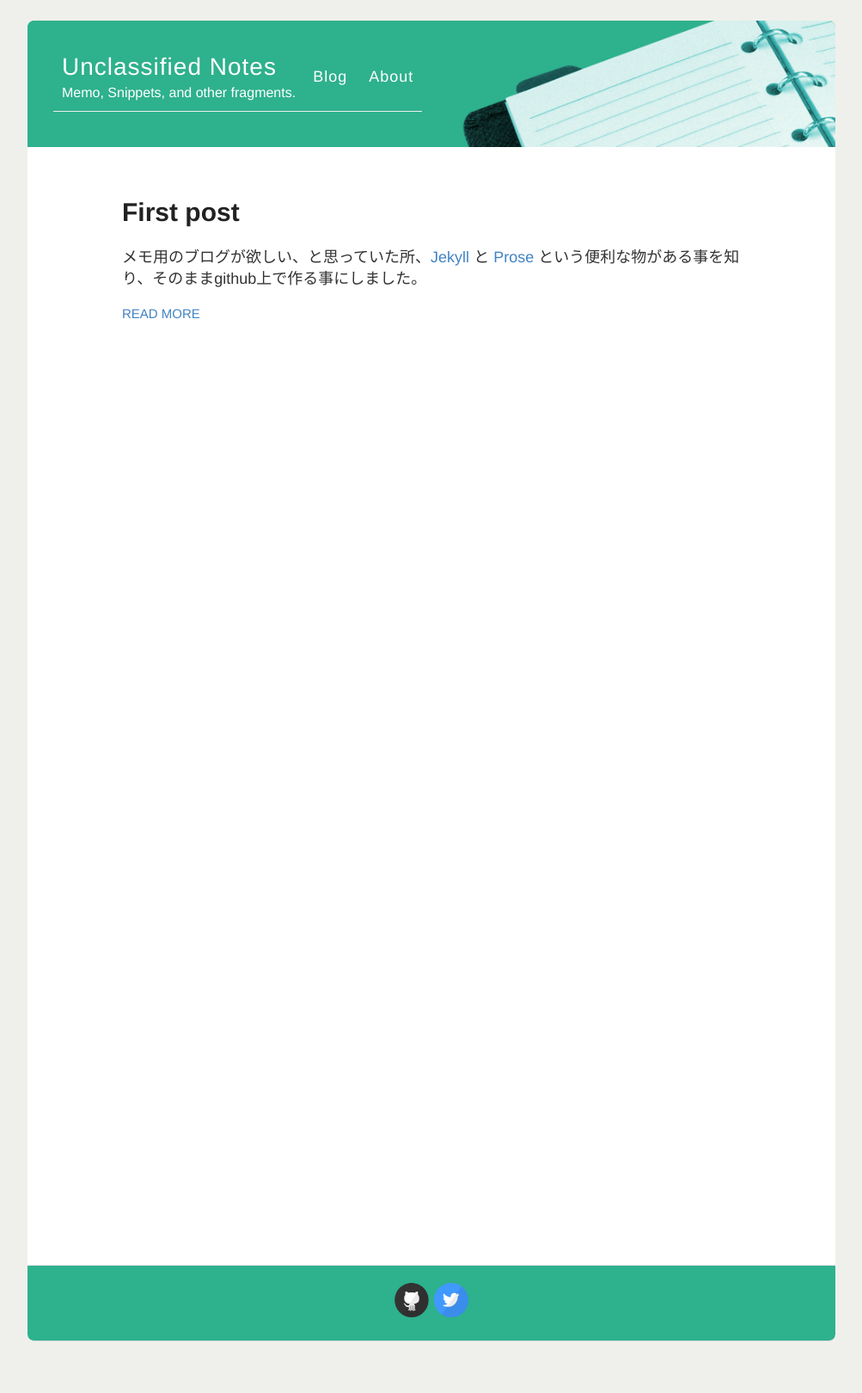
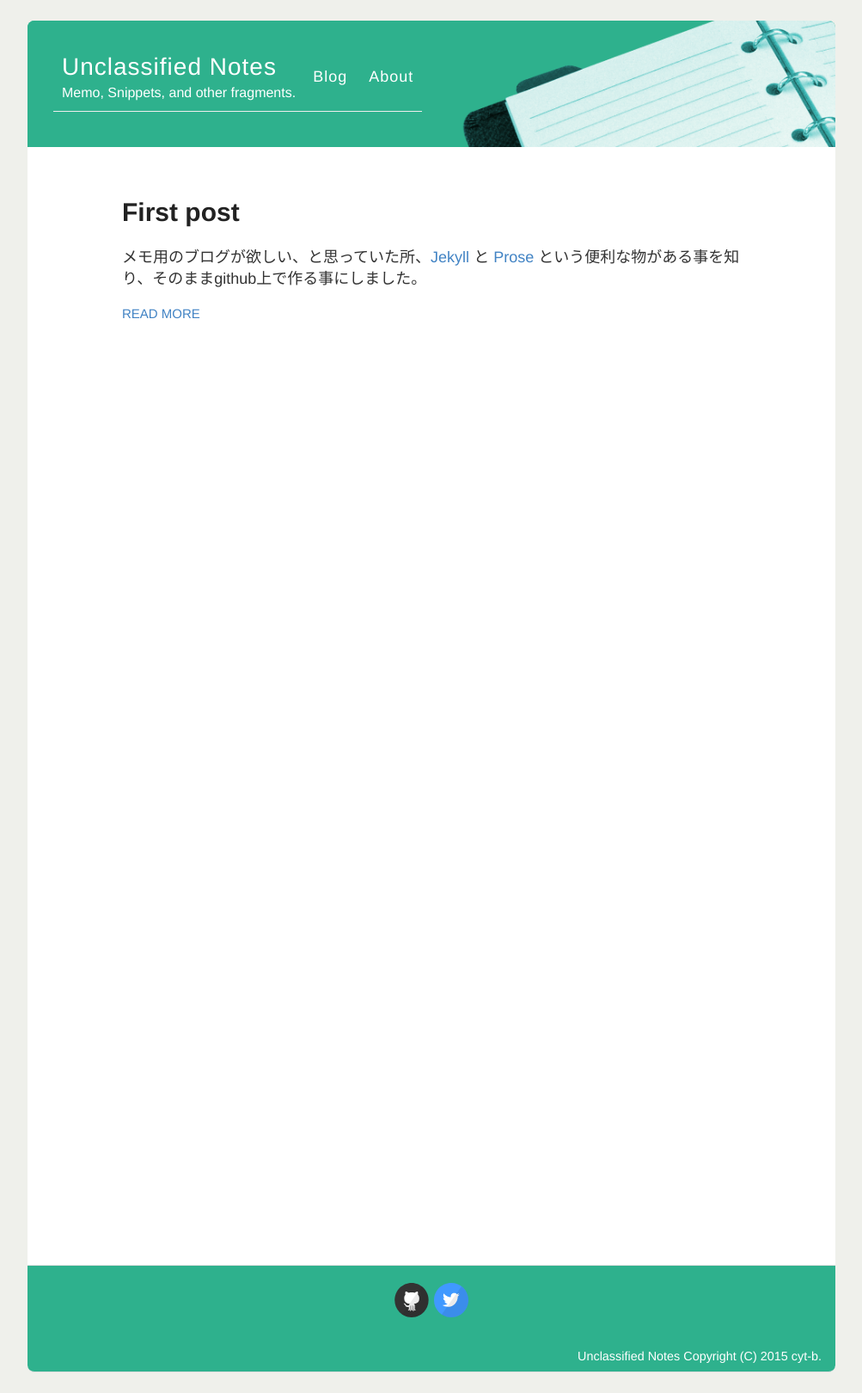
Before and after one commit to cytb/cytb.github.io, a Jekyll site: the page built from index.html, in a window 1280 px wide. Shown: the whole page at 86% size, without its empty margins (138-1141 px from the left). Built offline with Jekyll 4.4.1, drawn with Linux system fonts in a browser that asks for light colours; Markdown is read by kramdown in place of the engine named in the settings; before the commit the page ends 1584 px from its top, so only the background shows below that.

Commit message:
add copyright.

```diff
--- a/_layouts/default.html
+++ b/_layouts/default.html
@@ -46,6 +46,7 @@
             {% include svg-icons.html %}
           </footer>
         </div>
+        <div class="copystring">Unclassified Notes Copyright (C) 2015 cyt-b.</div>
       </div>
 
       {% include analytics.html %}
--- a/style.scss
+++ b/style.scss
@@ -317,6 +317,13 @@ nav {
   border-top: 1px solid #ddd;
   border-bottom: 1px solid #ddd;
   background-color: $headbgcolor;
+
+  .copystring {
+    color: $top-banner-font-color;
+    text-align: right;
+    margin: 8px 16px;
+    font-size: 0.8em;
+  }
 }
 
 footer {
```
